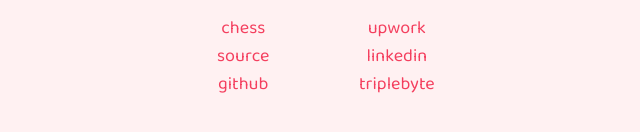
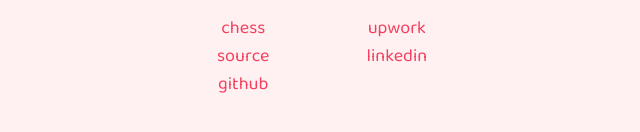
Before and after one commit to rubytree33/rubytree33.github.io, a Next.js app: page / in a window 1280 px wide. Shown: the part 366-498 px from the top of the page, without its empty margins (320-960 px from the left). Built offline with nearby package versions, Linux system fonts and the light colour scheme.

Commit message:
remove dead triplebyte link

```diff
--- a/src/pages/index.tsx
+++ b/src/pages/index.tsx
@@ -33,7 +33,6 @@ const Home: NextPage = () => {
               <Link href='https://github.com/rubytree33/rubytree33.github.io'>source</Link>
               <Link href='https://www.linkedin.com/in/rubytree33/'>linkedin</Link>
               <Link href='https://github.com/rubytree33'>github</Link>
-              <Link href='https://triplebyte.com/tb/thomas-moore-cotboog/certificate'>triplebyte</Link>
             </div>
           </div>
         </div>
```
Also changed, not shown: 1 other file (tests, documents, lock files or other folders).
